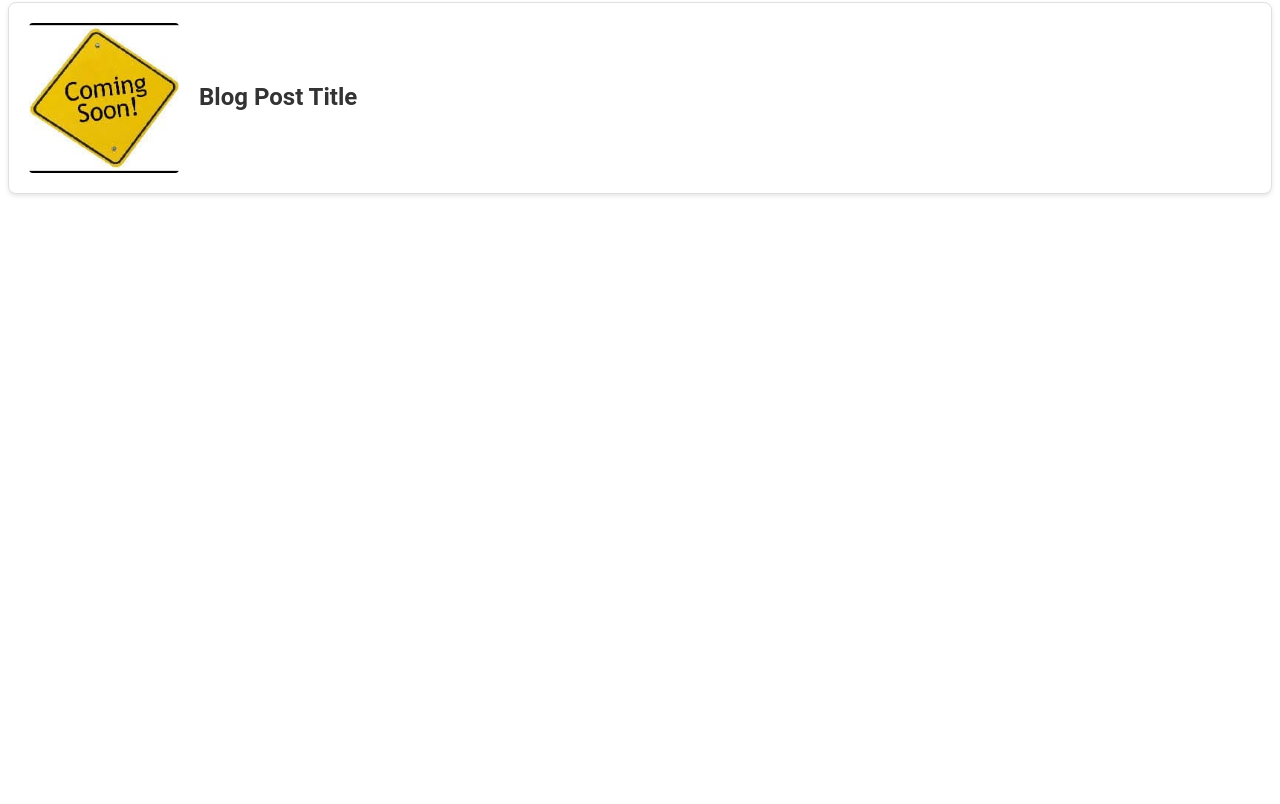
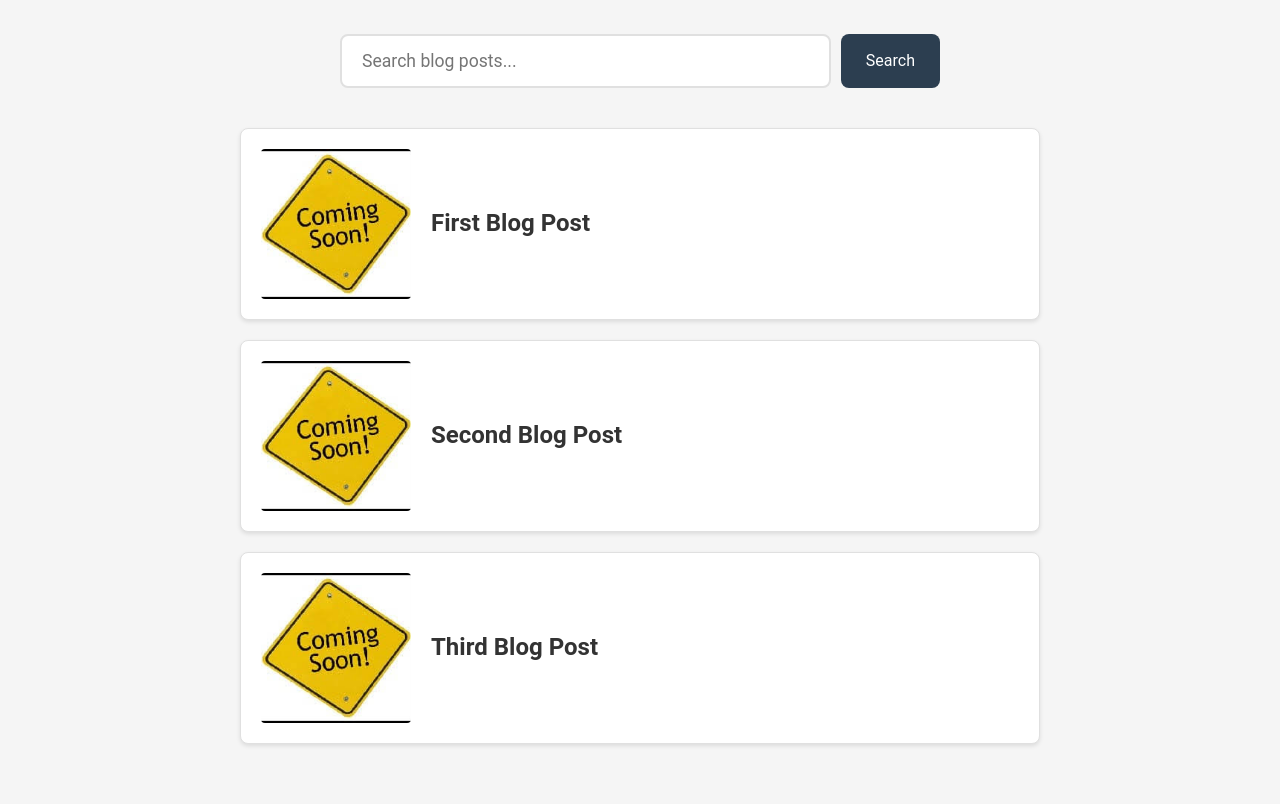
Before and after one commit to EthanVB123/bxdblog, a plain HTML site: page index.html in a window 1280 px wide. Shown: the part 120-924 px from the top of the page. Before the commit the page ends 800 px from the top, so only its background shows below. Drawn offline with Linux system fonts and the light colour scheme.

Commit message:
placeholders in place, ready to add some python in:

```diff
--- a/index.html
+++ b/index.html
@@ -5,18 +5,14 @@
     <meta name="viewport" content="width=device-width, initial-scale=1.0">
     <title>BxD Blog Search</title>
     <link rel="stylesheet" href="styles.css">
-    <script src="script.js"></script>
+    <script src="script.js" defer></script>
 </head>
 <body>
     <h1>Business x Design Blog Search</h1>
     <div class="search-container">
-        <input type="text" id="search-input" placeholder="Search blog posts...">
+        <div style="display: flex; gap: 10px;"><input type="text" id="search-input" placeholder="Search blog posts..."><button type="submit" id="search-button">Search</button></div>
     </div>
     <div id="results">
-        <div class="blog-post" onclick="window.location.href='https://google.com'">
-            <img src="comingsoon.jpg" alt="Blog post thumbnail">
-            <h2 class="post-title">Blog Post Title</h2>
-        </div>
         <!-- Search results will appear here -->
     </div>
 </body>
--- /dev/null
+++ b/script.js
@@ -0,0 +1,29 @@
+function createBlogPost(title, imageUrl, postUrl) {
+    // Create main container
+    const blogPost = document.createElement('div');
+    blogPost.className = 'blog-post';
+    blogPost.onclick = () => window.location.href = postUrl;
+
+    // Create and set up image
+    const img = document.createElement('img');
+    img.src = imageUrl;
+    img.alt = 'Blog post thumbnail';
+
+    // Create and set up title
+    const titleElement = document.createElement('h2');
+    titleElement.className = 'post-title';
+    titleElement.textContent = title;
+
+    // Assemble the blog post
+    blogPost.appendChild(img);
+    blogPost.appendChild(titleElement);
+
+    // Add to results container
+    const resultsContainer = document.getElementById('results');
+    resultsContainer.appendChild(blogPost);
+
+    return blogPost;
+}
+createBlogPost('First Blog Post', 'comingsoon.jpg', 'https://google.com');
+createBlogPost('Second Blog Post', 'comingsoon.jpg', 'https://google.com');
+createBlogPost('Third Blog Post', 'comingsoon.jpg', 'https://google.com');
--- a/styles.css
+++ b/styles.css
@@ -33,3 +33,75 @@
     color: #333;
     line-height: 1.4;
 }
+body {
+    max-width: 1200px;
+    margin: 0 auto;
+    padding: 40px 20px;
+    background-color: #f5f5f5;
+    color: #333;
+}
+
+h1 {
+    text-align: center;
+    color: #2c3e50;
+    margin-bottom: 40px;
+    font-size: 2.5rem;
+    font-weight: 700;
+}
+
+.search-container {
+    max-width: 600px;
+    margin: 0 auto 40px;
+}
+
+#search-input {
+    width: 100%;
+    padding: 15px 20px;
+    font-size: 1.1rem;
+    border: 2px solid #e0e0e0;
+    border-radius: 8px;
+    outline: none;
+    transition: border-color 0.2s ease;
+}
+
+#search-input:focus {
+    border-color: #2c3e50;
+}
+
+#results {
+    max-width: 800px;
+    margin: 0 auto;
+}
+
+@media (max-width: 768px) {
+    .blog-post {
+        flex-direction: column;
+        text-align: center;
+    }
+
+    .blog-post img {
+        width: 100%;
+        max-width: 300px;
+        height: 200px;
+    }
+}
+#search-button {
+    display: inline-block;
+    width: auto;
+    padding: 12px 25px;
+    font-size: 1rem;
+    background-color: #2c3e50;
+    color: white;
+    border: none;
+    border-radius: 8px;
+    cursor: pointer;
+    transition: background-color 0.2s ease;
+}
+
+#search-button:hover {
+    background-color: #1a2634;
+}
+
+#search-button:active {
+    transform: scale(0.98);
+}
```
